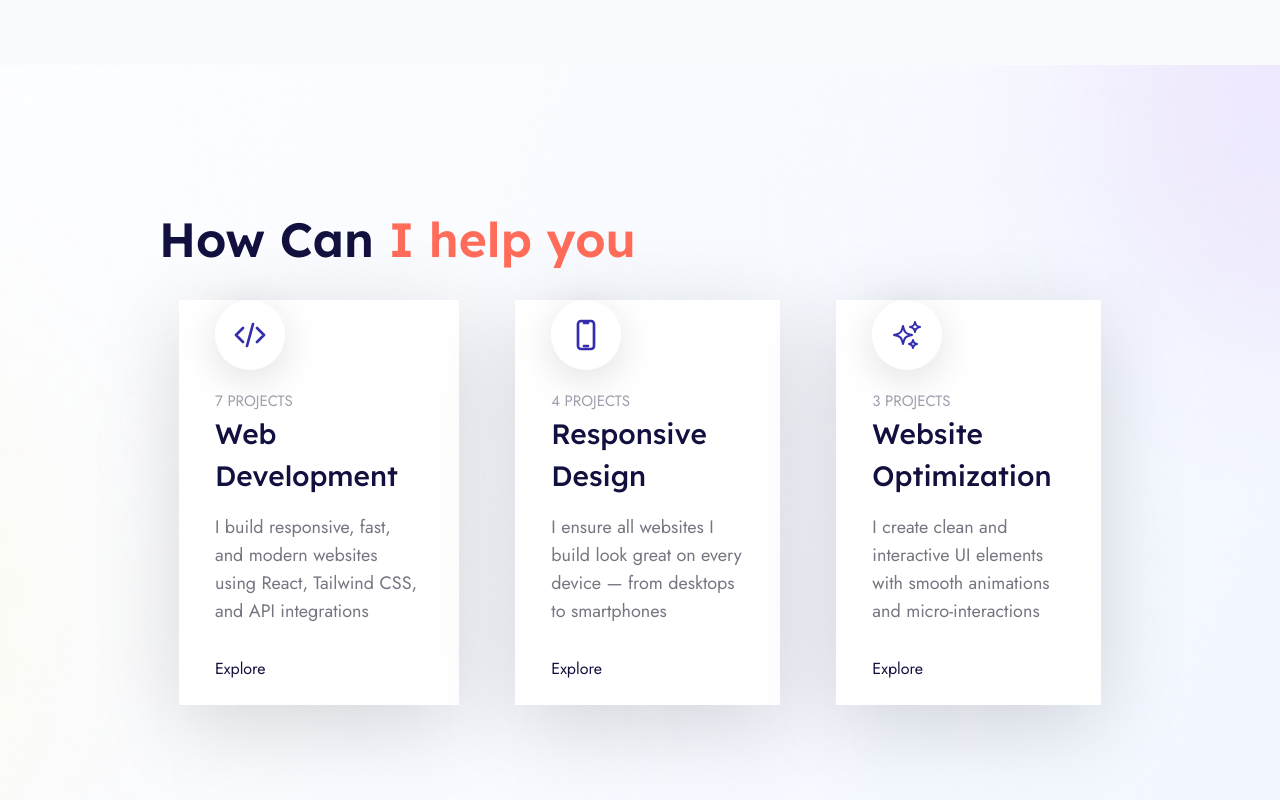
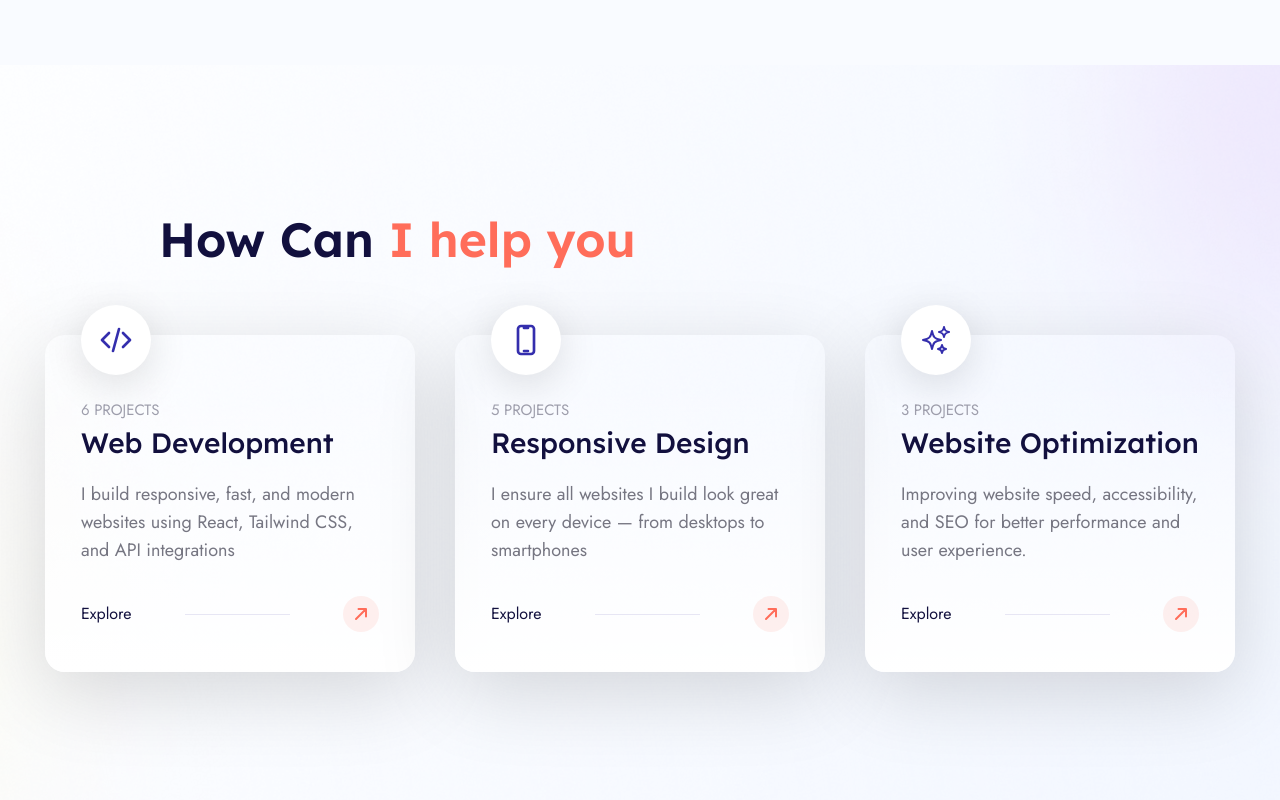
Before and after one commit to EslamElgharbawy/Portfolio, a React (Vite) app: page / in a window 1280 px wide. Shown: the part 1705-2505 px from the top of the page. Built offline with nearby package versions, Linux system fonts and the light colour scheme.

Commit message:
Countinue services section

```diff
--- a/src/Components/Card/Card.jsx
+++ b/src/Components/Card/Card.jsx
@@ -1,11 +1,9 @@
 export default function Card({ icon, projects, title, body }) {
   return (
     <>
-      <div className="px-5 rounded-t-[20] ">
-        <div className="Card_sahdow bg-white shadow-2xl px-9 pb-6">
-          <div className="Card-icon mb-5 p-2">
-            {icon}
-          </div>
+      <div className="Card px-5 min-w-[410px] mb-20">
+        <div className="Card_sahdow relative rounded-[20px] bg-[linear-gradient(180deg,rgba(255,255,255,0)_12.5%,#fff_100%)] shadow-2xl px-9 pb-10 py-16">
+          <div className="Card-icon">{icon}</div>
           <div>
             <div className="Card-title mb-4">
               <p className="text-[15px] text-[#9e9eac] uppercase">
@@ -20,7 +18,24 @@ export default function Card({ icon, projects, title, body }) {
             </div>
             <div className="Explore">
               <p className="text-[#12103e] pr-8">Explore</p>
-              {/* <span className="Explore-icon"></span> */}
+              <div className="Explore-icon">
+                <span>
+                  <svg
+                    xmlns="http://www.w3.org/2000/svg"
+                    fill="none"
+                    viewBox="0 0 24 24"
+                    strokeWidth={3}
+                    stroke="currentColor"
+                    className="size-4 text-[#ff6d5a]"
+                  >
+                    <path
+                      strokeLinecap="round"
+                      strokeLinejoin="round"
+                      d="m4.5 19.5 15-15m0 0H8.25m11.25 0v11.25"
+                    />
+                  </svg>
+                </span>
+              </div>
             </div>
           </div>
         </div>
--- a/src/Components/Services/Services.jsx
+++ b/src/Components/Services/Services.jsx
@@ -13,7 +13,7 @@ export default function Services() {
           </div>
 
           <div>
-            <div className="flex justify-center items-center gap-4 font-Jost">
+            <div className="lg:flex justify-center items-center font-Jost">
               <Card
                 icon={
                   <svg
@@ -31,7 +31,7 @@ export default function Services() {
                     />
                   </svg>
                 }
-                projects={7}
+                projects={6}
                 title={"Web Development"}
                 body={
                   "I build responsive, fast, and modern websites using React, Tailwind CSS, and API integrations"
@@ -54,7 +54,7 @@ export default function Services() {
                     />
                   </svg>
                 }
-                projects={4}
+                projects={5}
                 title={"Responsive Design"}
                 body={
                   "I ensure all websites I build look great on every device — from desktops to smartphones"
@@ -80,7 +80,7 @@ export default function Services() {
                 projects={3}
                 title={"Website Optimization"}
                 body={
-                  "I create clean and interactive UI elements with smooth animations and micro-interactions"
+                  "Improving website speed, accessibility, and SEO for better performance and user experience."
                 }
               />
             </div>
--- a/src/index.css
+++ b/src/index.css
@@ -128,11 +128,15 @@ body {
 .info > :first-child {
   gap: 10px;
 }
-
+.Card {
+  transition: all 0.4s ease-in-out;
+}
+.Card:hover {
+  transform: translateY(-10px);
+}
 .Card-icon {
   height: 70px;
   width: 70px;
-  margin-top: -35px;
   box-shadow: 0px 10px 40px 0px rgba(0, 0, 0, 0.12);
   margin-bottom: 22px;
   padding: 10px;
@@ -140,7 +144,48 @@ body {
   justify-content: center;
   align-items: center;
   border-radius: 50%;
+  background-color: #fff;
+  position: absolute;
+  top: -30px;
 }
-.Card_sahdow{
+.Card_sahdow {
   box-shadow: 0px 20px 80px 0px rgba(0, 0, 0, 0.15);
 }
+.Explore{
+  display: flex;
+  justify-content: space-between;
+  align-items: center;
+  position: relative;
+}
+.Explore::after{
+  content: "";
+  position: absolute;
+  background-color: #e7e6f4;
+  height: 1px;
+  width: 105px;
+  top: 50%;
+  left: 35%;
+}
+.Explore-icon {
+  height: 36px;
+  width: 36px;
+  display: flex;
+  justify-content: center;
+  align-items: center;
+  cursor: pointer;
+  position: relative;
+  background: rgba(255, 109, 90, 0.1);
+  transition: 0.3s ease-in-out;
+  overflow: hidden !important;
+  border-radius: 50%;
+}
+.Card:hover .Explore-icon {
+  background: #ff6d5a;
+}
+.Explore-icon svg {
+  color: #ff6d5a;
+  transition: 0.3s ease-in-out;
+}
+.Card:hover .Explore-icon svg {
+  color: white;
+}
```
Also changed, not shown: src/assets/images/Gemini_Generated_Image_lheu3wlheu3wlheu.png (added).
